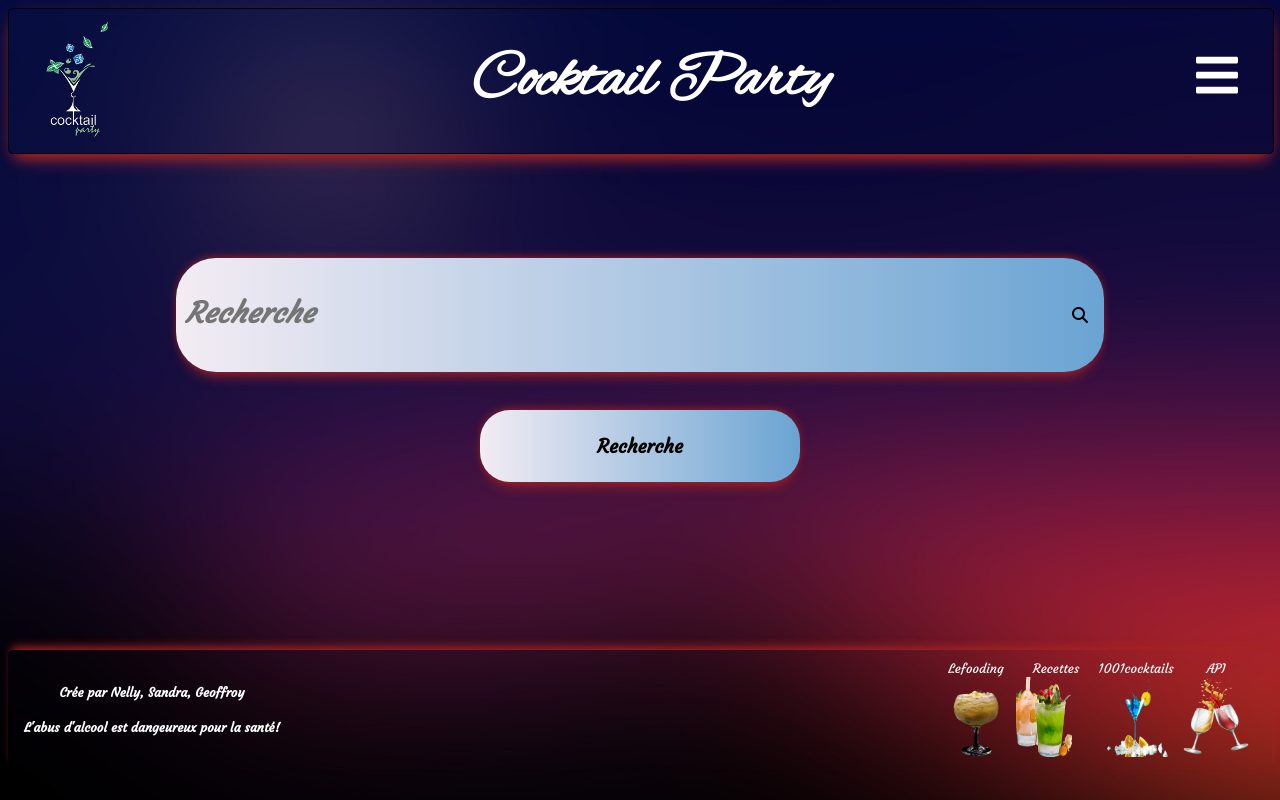
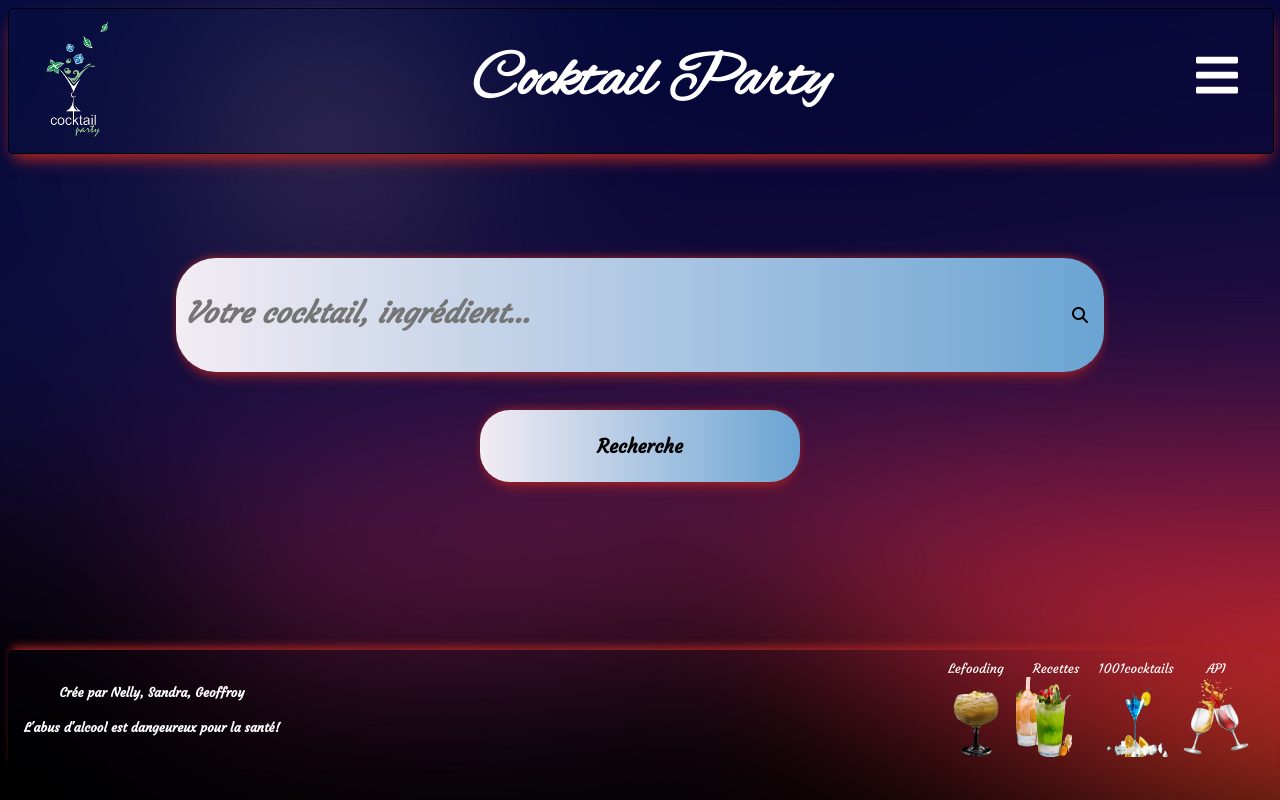
Before and after one commit to WildCodeSchool/2022-09-JS-Marseille-SNCF-P2-CocktailParty, a React (Create React App) app in the folder cocktailparty/: page / in a window 1280 px wide. Built offline with nearby package versions, Linux system fonts and the light colour scheme.

Commit message:
message search

```diff
--- a/cocktailparty/src/components/search/search.js
+++ b/cocktailparty/src/components/search/search.js
@@ -37,7 +37,7 @@ function SearchBar() {
             id="search"
             name="searchValue"
             onChange={onChange}
-            placeholder="Recherche"
+            placeholder="Votre cocktail, ingrédient..."
             type="text"
             value={query}
             required
```
